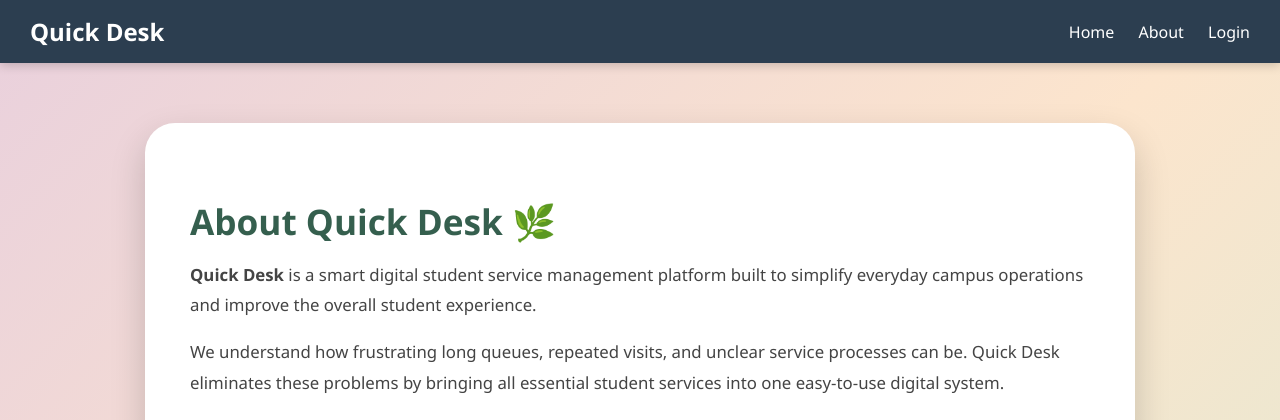
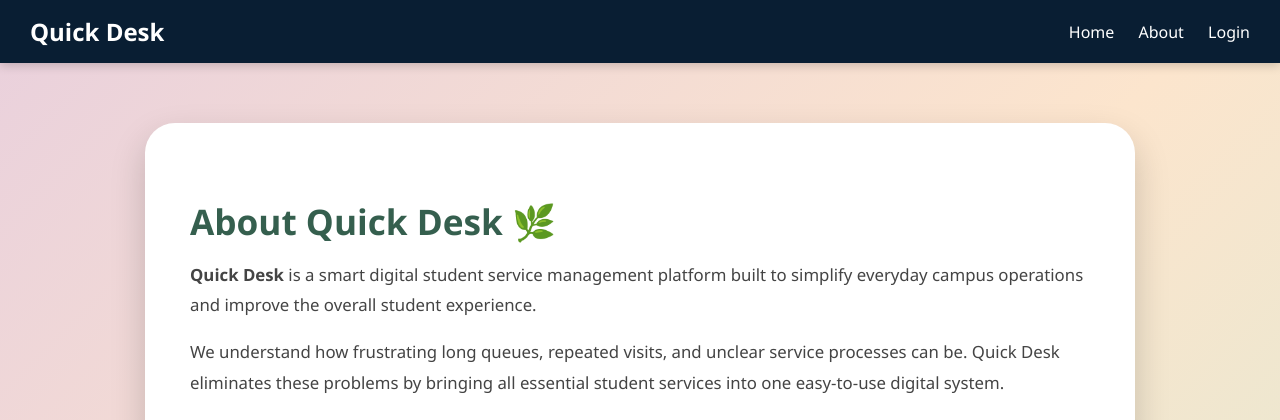
Before and after one commit to Jeenalshah1206/QUICK-DESK, a Django app: page /about/ in a window 1280 px wide. Shown: the top 420 px of the page. Run offline with Django 5.2, Linux system fonts and the light colour scheme.

Commit message:
Updated html files with css code v3

```diff
--- a/student_service_project/servicecorner/core/templates/base.html
+++ b/student_service_project/servicecorner/core/templates/base.html
@@ -13,7 +13,7 @@
 
         /* Shared Header */
         header {
-            background: #2c3e50; color: white; padding: 15px 30px;
+            background: #091e33; color: white; padding: 15px 30px;
             display: flex; justify-content: space-between; align-items: center;
             box-shadow: 0 2px 10px rgba(0,0,0,0.2);
             position: sticky; top: 0; z-index: 1000;
```
